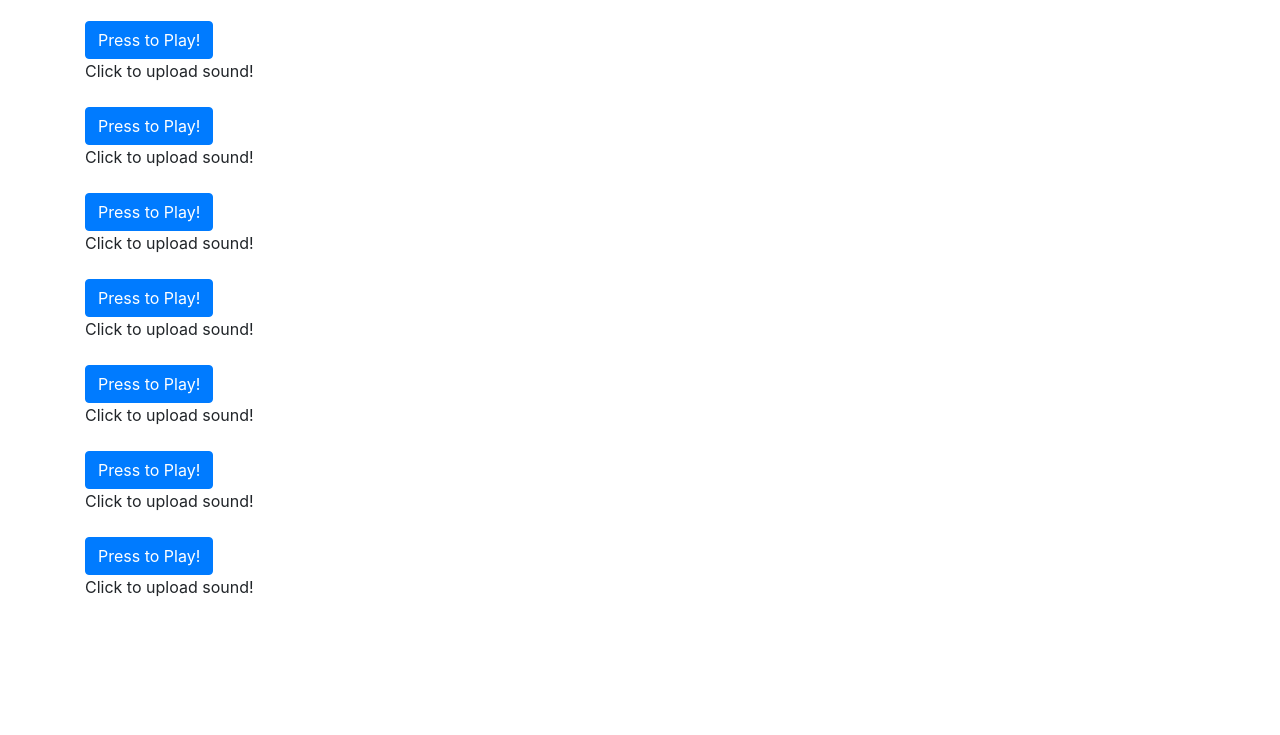
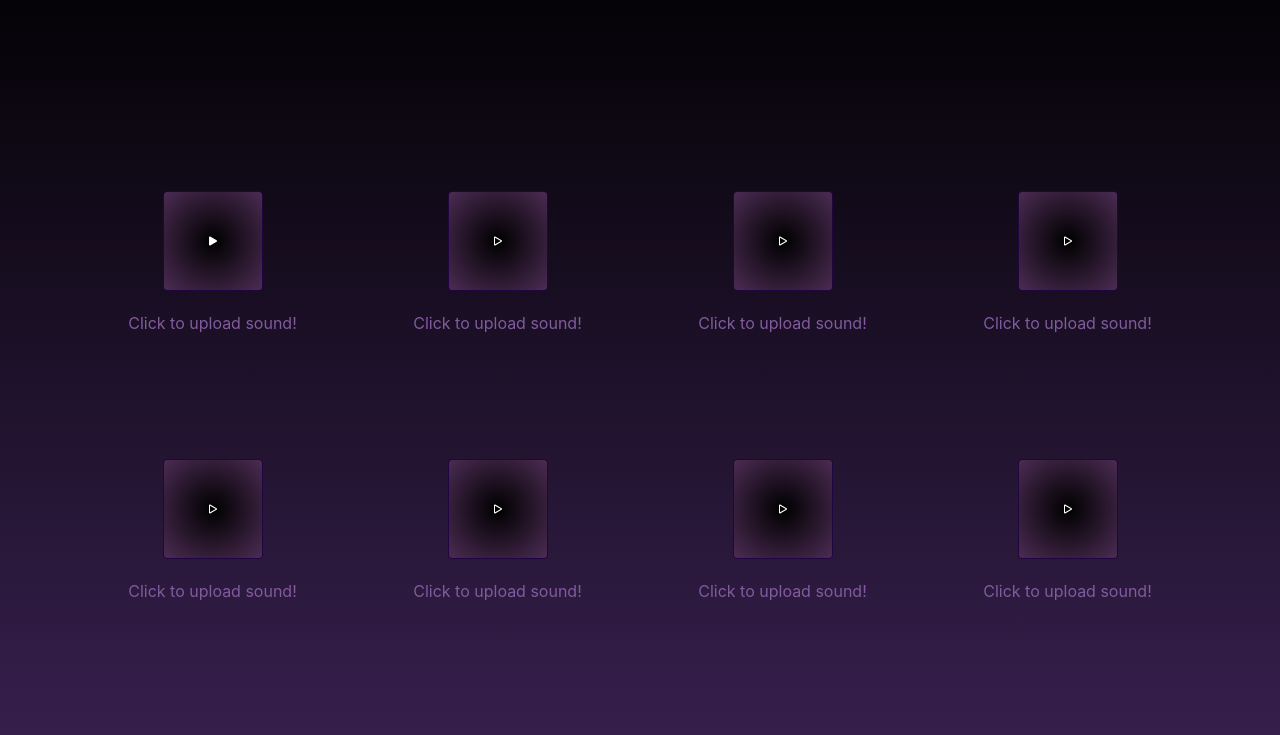
Before and after one commit to Matth5050/Soundboard, a plain HTML site: page index.html in a window 1280 px wide. Shown: the part 65-800 px from the top of the page. Drawn offline with Linux system fonts and the light colour scheme.

Commit message:
added styles

```diff
--- a/css/styles.css
+++ b/css/styles.css
@@ -1,3 +1,77 @@
+html, body {
+  height: 100%;
+  width: 100%;
+  margin:0%;
+}
+
+body {
+  /* background: linear-gradient(to right, rgba(102, 126, 234, 0.5), rgba(118, 75, 162, 0.5)); */
+  background: linear-gradient(0deg, #361f4c 0%, #000000 100%);
+  background-attachment: fixed;
+}
+
+.row {
+  margin-top: 100px;
+  margin-bottom: 20px;
+}
+
 input {
   display:none;
 }
+
+p {
+  color: rgb(210, 149, 236);
+}
+
+.btn-sq {
+  width: 100px !important;
+  height: 100px !important;
+  font-size: 10px;
+  background: rgb(0,0,0);
+background: -moz-radial-gradient(circle, rgba(0,0,0,1) 0%, rgba(76,44,84,1) 100%);
+background: -webkit-radial-gradient(circle, rgba(0,0,0,1) 0%, rgba(76,44,84,1) 100%);
+background: radial-gradient(circle, rgba(0,0,0,1) 0%, rgba(76,44,84,1) 100%);
+filter: progid:DXImageTransform.Microsoft.gradient(startColorstr="#000000",endColorstr="#4c2c54",GradientType=1);
+  border-color: rgb(31, 5, 65);
+  box-shadow: 0 0 0 rgb(114, 50, 131);
+  transition: .5s;
+}
+
+.btn-primary:hover {
+  background-color: rgb(81, 38, 118);
+  border-color: #f8f8f8;
+  border-radius: 10%;
+  box-shadow:
+    0 0 100px #fff,
+    -10px 0 40px #f0f,
+    10px 0 40px #0ff;
+}
+
+.col {
+  text-align: center;
+}
+
+.container {
+  margin-top: 200px;
+}
+
+label {
+  cursor: pointer;
+  margin-top: 20px;
+  text-align: center;
+  color:rgb(129, 91, 157);
+  transition: .5s;
+}
+
+label:hover {
+  color:rgb(225, 159, 246);
+}
+
+a {
+  color:rgb(129, 91, 157);
+  transition: .5s;
+}
+
+a:hover {
+  color:rgb(225, 159, 246);
+}
--- a/index.html
+++ b/index.html
@@ -11,78 +11,135 @@
     <title>Document</title>
   </head>
   <body>
+    <nav class="navbar navbar-expand-lg bg-transparent">
+      <div class="container-fluid">
+        <a class="navbar-brand" href="index.html">freeSoundBoard.io</a>
+        <button class="navbar-toggler" type="button" data-bs-toggle="collapse" data-bs-target="#navbarNavDropdown" aria-controls="navbarNavDropdown" aria-expanded="false" aria-label="Toggle navigation">
+          <span class="navbar-toggler-icon"></span>
+        </button>
+        <div class="collapse navbar-collapse" id="navbarNavDropdown">
+          <ul class="navbar-nav">
+            <li class="nav-item">
+              <a class="nav-link active" aria-current="page" href="#">About</a>
+            </li>
+            <li class="nav-item">
+              <a class="nav-link" href="#">How to Play Through Mic</a>
+            </li>
+        </div>
+      </div>
+    </nav>
+
     <div class="container">
+      <div class="row">
+        <div class="col">
           <input type="file"  id="input1"/>
-      <div class="btn-container">
-        <button id="btn1" class="btn btn-primary" type="button">Press to Play!</button>
+          <div class="col">
+            <button id="btn1" class="btn btn-primary btn-sq" type="button"><svg xmlns="http://www.w3.org/2000/svg" width="16" height="16" fill="currentColor" class="bi bi-play-fill" viewBox="0 0 16 16">
+              <path d="m11.596 8.697-6.363 3.692c-.54.313-1.233-.066-1.233-.697V4.308c0-.63.692-1.01 1.233-.696l6.363 3.692a.802.802 0 0 1 0 1.393z"/>
+            </svg></button>
           </div>
           <label for="input1">Click to upload sound!</label>
           <div class="nameContainer">
             <p class="name1"></p>
           </div>
+        </div>
 
+        <div class="col">
           <input type="file" id="input2"/>
-      <div class="btn-container">
-      <button id="btn2" class="btn btn-primary" type="button">Press to Play!</button>
+          <div class="col">
+            <button id="btn2" class="btn btn-primary btn-sq" type="button"><svg xmlns="http://www.w3.org/2000/svg" width="16" height="16" fill="currentColor" class="bi bi-play" viewBox="0 0 16 16">
+              <path d="M10.804 8 5 4.633v6.734L10.804 8zm.792-.696a.802.802 0 0 1 0 1.392l-6.363 3.692C4.713 12.69 4 12.345 4 11.692V4.308c0-.653.713-.998 1.233-.696l6.363 3.692z"/>
+            </svg></button>
           </div>
           <label for="input2">Click to upload sound!</label>
           <div class="nameContainer">
             <p class="name2"></p>
           </div>
+        </div>
 
+        <div class="col">
           <input type="file" id="input3"/>
-      <div class="btn-container">
-        <button id="btn3" class="btn btn-primary" type="button">Press to Play!</button>
+          <div class="col">
+            <button id="btn3" class="btn btn-primary btn-sq" type="button"><svg xmlns="http://www.w3.org/2000/svg" width="16" height="16" fill="currentColor" class="bi bi-play" viewBox="0 0 16 16">
+              <path d="M10.804 8 5 4.633v6.734L10.804 8zm.792-.696a.802.802 0 0 1 0 1.392l-6.363 3.692C4.713 12.69 4 12.345 4 11.692V4.308c0-.653.713-.998 1.233-.696l6.363 3.692z"/>
+            </svg></button>
           </div>
           <label for="input3">Click to upload sound!</label>
           <div class="nameContainer">
             <p class="name3"></p>
           </div>
+        </div>
 
+        <div class="col">
           <input type="file" id="input4"/>
-      <div class="btn-container">
-        <button id="btn4" class="btn btn-primary" type="button">Press to Play!</button>
+          <div class="col">
+            <button id="btn4" class="btn btn-primary btn-sq" type="button"><svg xmlns="http://www.w3.org/2000/svg" width="16" height="16" fill="currentColor" class="bi bi-play" viewBox="0 0 16 16">
+              <path d="M10.804 8 5 4.633v6.734L10.804 8zm.792-.696a.802.802 0 0 1 0 1.392l-6.363 3.692C4.713 12.69 4 12.345 4 11.692V4.308c0-.653.713-.998 1.233-.696l6.363 3.692z"/>
+            </svg></button>
           </div>
           <label for="input4">Click to upload sound!</label>
           <div class="nameContainer">
             <p class="name4"></p>
           </div>
+        </div>
+      </div>
+    <!-- End container one -->
 
+    <!-- Start container two -->
+      <div class="row">
+        <div class="col">
           <input type="file" id="input5"/>
-      <div class="btn-container">
-        <button id="btn5" class="btn btn-primary" type="button">Press to Play!</button>
+          <div class="col">
+            <button id="btn5" class="btn btn-primary btn-sq" type="button"><svg xmlns="http://www.w3.org/2000/svg" width="16" height="16" fill="currentColor" class="bi bi-play" viewBox="0 0 16 16">
+              <path d="M10.804 8 5 4.633v6.734L10.804 8zm.792-.696a.802.802 0 0 1 0 1.392l-6.363 3.692C4.713 12.69 4 12.345 4 11.692V4.308c0-.653.713-.998 1.233-.696l6.363 3.692z"/>
+            </svg></button>
           </div>
           <label for="input5">Click to upload sound!</label>
           <div class="nameContainer">
             <p class="name5"></p>
           </div>
+        </div>
 
+        <div class="col">
           <input type="file" id="input6"/>
-      <div class="btn-container">
-        <button id="btn6" class="btn btn-primary" type="button">Press to Play!</button>
+          <div class="col">
+            <button id="btn6" class="btn btn-primary btn-sq" type="button"><svg xmlns="http://www.w3.org/2000/svg" width="16" height="16" fill="currentColor" class="bi bi-play" viewBox="0 0 16 16">
+              <path d="M10.804 8 5 4.633v6.734L10.804 8zm.792-.696a.802.802 0 0 1 0 1.392l-6.363 3.692C4.713 12.69 4 12.345 4 11.692V4.308c0-.653.713-.998 1.233-.696l6.363 3.692z"/>
+            </svg></button>
           </div>
           <label for="input6">Click to upload sound!</label>
           <div class="nameContainer">
             <p class="name6"></p>
           </div>
+        </div>
 
+        <div class="col">
           <input type="file" id="inpu7"/>
-      <div class="btn-container">
-        <button id="btn7" class="btn btn-primary" type="button">Press to Play!</button>
+          <div class="col">
+            <button id="btn7" class="btn btn-primary btn-sq" type="button"><svg xmlns="http://www.w3.org/2000/svg" width="16" height="16" fill="currentColor" class="bi bi-play" viewBox="0 0 16 16">
+              <path d="M10.804 8 5 4.633v6.734L10.804 8zm.792-.696a.802.802 0 0 1 0 1.392l-6.363 3.692C4.713 12.69 4 12.345 4 11.692V4.308c0-.653.713-.998 1.233-.696l6.363 3.692z"/>
+            </svg></button>
           </div>
           <label for="input7">Click to upload sound!</label>
           <div class="nameContainer">
             <p class="name7"></p>
           </div>
+        </div>
 
+        <div class="col">
           <input type="file"  id="input8"/>
-      <div class="btn-container">
-        <button id="btn8" class="btn btn-primary" type="button">Press to Play!</button>
+          <div class="col">
+            <button id="btn8" class="btn btn-primary btn-sq" type="button"><svg xmlns="http://www.w3.org/2000/svg" width="16" height="16" fill="currentColor" class="bi bi-play" viewBox="0 0 16 16">
+              <path d="M10.804 8 5 4.633v6.734L10.804 8zm.792-.696a.802.802 0 0 1 0 1.392l-6.363 3.692C4.713 12.69 4 12.345 4 11.692V4.308c0-.653.713-.998 1.233-.696l6.363 3.692z"/>
+            </svg></button>
           </div>
           <label for="input8">Click to upload sound!</label>
           <div class="nameContainer">
             <p class="name8"></p>
           </div>
+        </div>
+      </div>
+
 
   </div>
     </body>
--- a/js/test.js
+++ b/js/test.js
@@ -1,3 +1,4 @@
+
 // This function prevents audio fom overlapping
 $(function(){
   $("audio").on("play", function() {
```
Also changed, not shown: js/sandbox.js (added, +225 -0 lines), img/2021_Oh!La-Brand-LOGO-o_00-21.jpg (deleted). Lines whose indentation alone changed are shown as unchanged.
